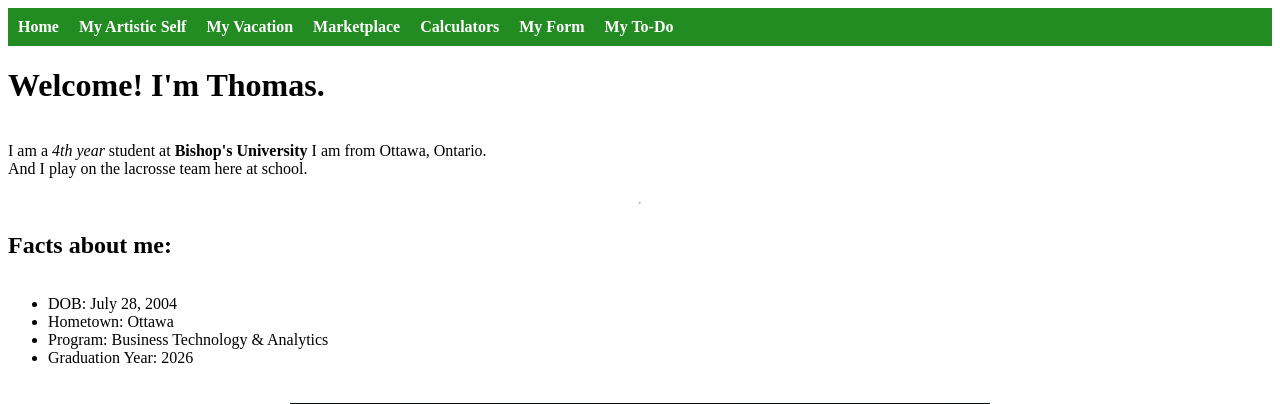
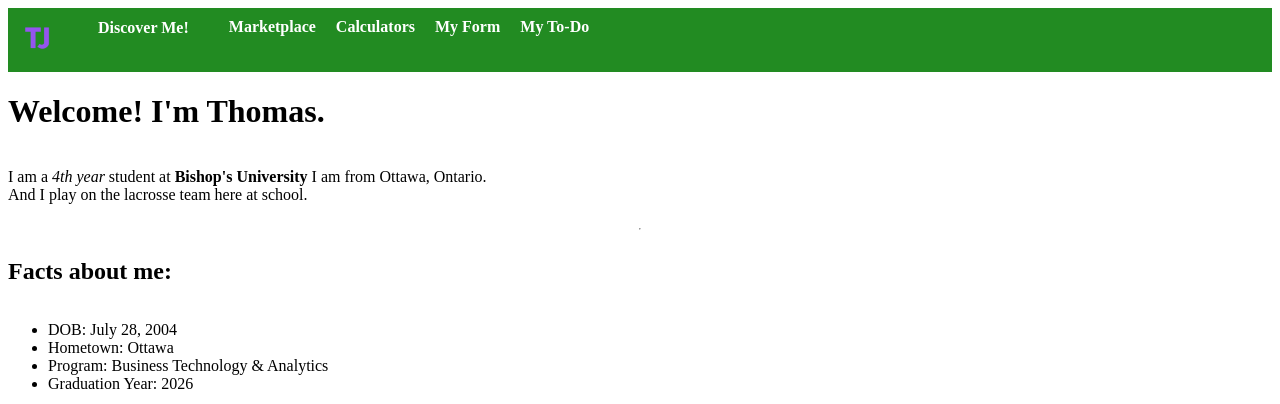
Before and after one commit to ThomasJones28/ThomasJones28.github.io, a PHP site: page /index.php in a window 1280 px wide. Shown: the top 404 px of the page. Run offline with PHP 8.4, Linux system fonts and the light colour scheme.

Commit message:
Lab8 part 1 bonus

```diff
--- a/my_site/my_style.css
+++ b/my_site/my_style.css
@@ -157,3 +157,53 @@ input[type="submit"] {
   text-decoration: line-through;
   color: gray;
 }
+.dropdown {
+  position: relative;
+  display: inline-block;
+  vertical-align: middle;
+}
+
+.dropbtn {
+  background: transparent;
+  border: none;
+  font: inherit;
+  color: white;
+  cursor: pointer;
+  padding: 0px 20px;
+  font-weight: bold;
+  display: inline-block;
+  vertical-align: middle;
+  line-height: 1;
+}
+.dropbtn:hover {
+  color: yellow;
+}
+
+.dropdown-content {
+  display: none;
+  position: absolute;
+  background-color: green;
+  border: 1px solid green;
+  border-radius: 6px;
+  padding: 4px;
+  min-width: 180px;
+  z-index: 5;
+}
+
+.dropdown-content a {
+  display: block;
+  padding: 6px 10px;
+  text-decoration: none;
+  color: white;
+  background-color: green;
+  border-radius: 4px;
+}
+
+.dropdown-content a:hover {
+  background-color: green;
+  color: yellow;
+}
+
+.dropdown:hover .dropdown-content {
+  display: block;
+}
--- a/my_site/nav.php
+++ b/my_site/nav.php
@@ -1,7 +1,12 @@
 <nav>
-  <a href="index.php">Home</a>
-  <a href="my_artistic_self.php">My Artistic Self</a>
-  <a href="my_vacation.php">My Vacation</a>
+  <a href="index.php" class="logo"><img src="images/logo.png" alt="TJ logo" style="height:40px;"></a>
+  <div class="dropdown">
+    <button class="dropbtn">Discover Me!</button>
+    <div class="dropdown-content">
+        <a href="my_artistic_self.php">My Artistic Self</a>
+        <a href="my_vacation.php">My Vacation</a>
+    </div>
+  </div>
   <a href="marketplace.php">Marketplace</a>
   <a href="calculators.php">Calculators</a>
   <a href="my_form.php">My Form</a>
```
Also changed, not shown: my_site/images/logo.png (added).
